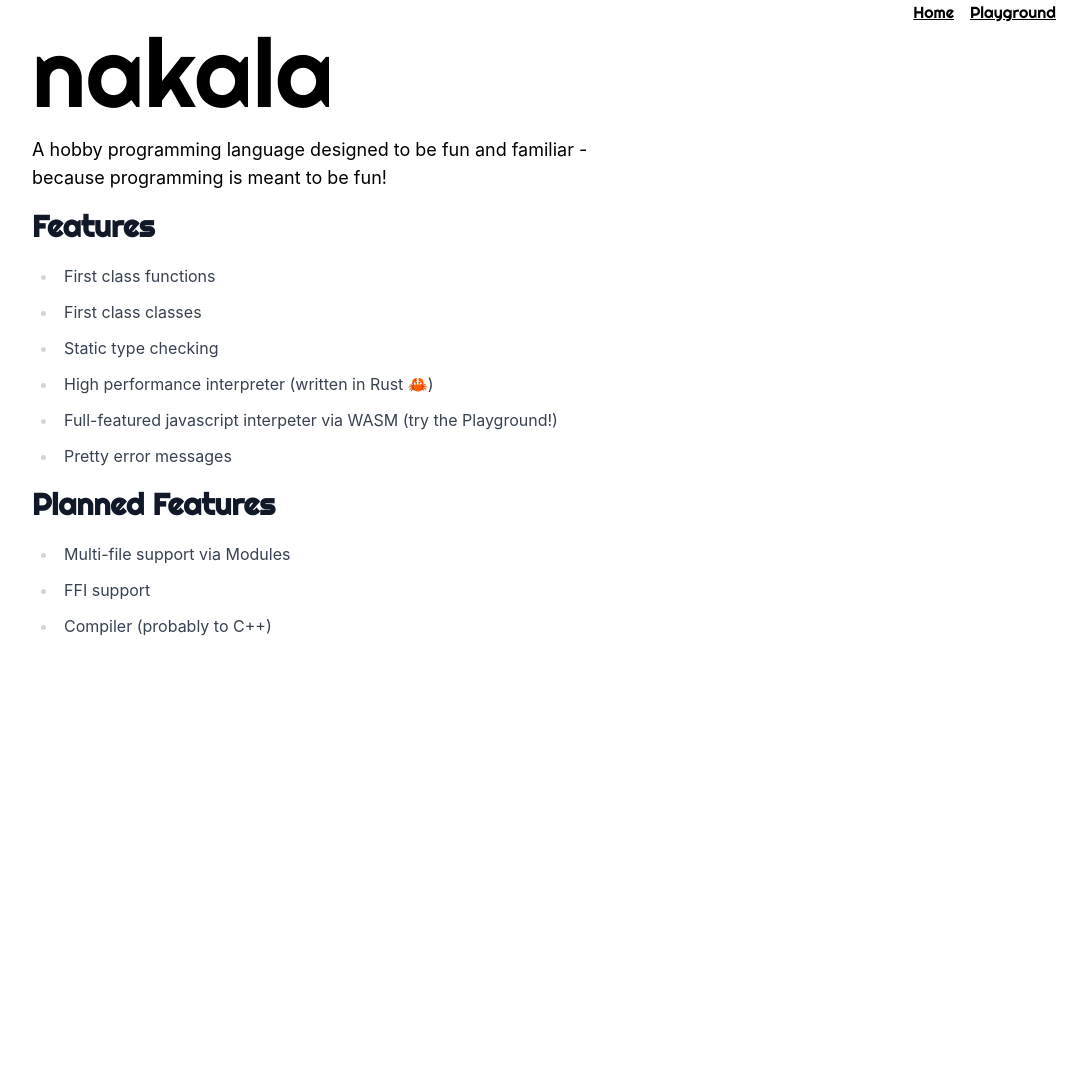
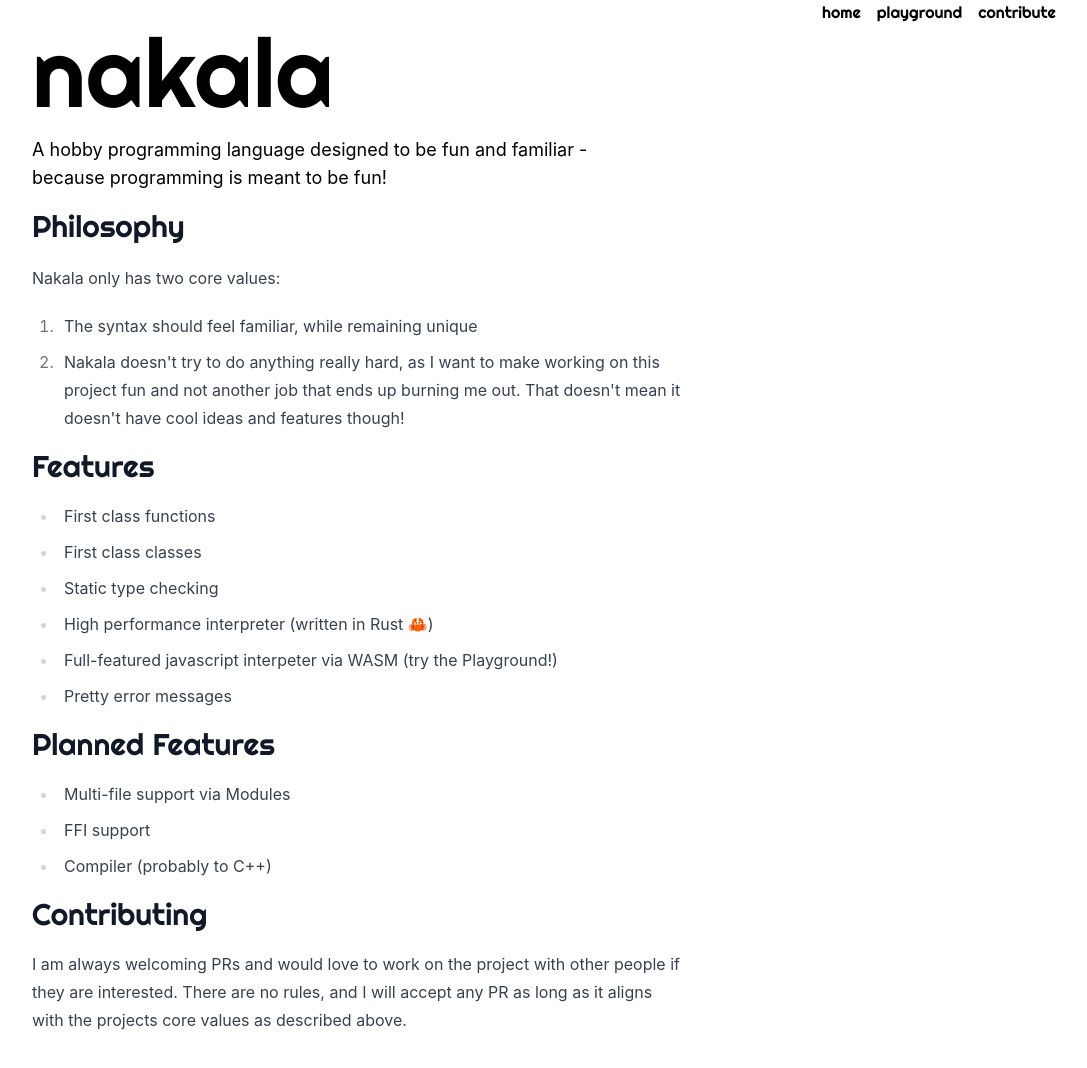
Before and after one commit to nakala-lang/website, a Next.js app: page / in a window 1280 px wide. Shown: the top 1068 px of the page, without its empty margins (96-1183 px from the left). Before the commit the page ends 800 px from the top, so only its background shows below. Built offline with nearby package versions, Linux system fonts and the light colour scheme.

Commit message:
fix: add more substance to the home page

```diff
--- a/components/menubar.tsx
+++ b/components/menubar.tsx
@@ -1,21 +1,30 @@
-import Link from 'next/link';
-import React from 'react';
+import Link from "next/link";
+import React, { useState } from "react";
 
-const routes = [{
-  url: "/",
-  title: "Home"
-},
-{
-  url: "/playground",
-  title: "Playground"
-}]
+const routes = [
+  {
+    url: "/",
+    title: "Home",
+  },
+  {
+    url: "/playground",
+    title: "Playground",
+  },
+];
 
 export default function MenuBar() {
   return (
-    <div className="w-full flex gap-4 font-righteous underline">
+    <div className="w-full flex gap-4 font-righteous">
       <div className="grow" />
-      <Link className="font-bold" href="/">Home</Link>
-      <Link href="/playground">Playground</Link>
+      <Link href="/">
+        <p className="hover:underline hover:cursor-pointer">home</p>
+      </Link>
+      <Link href="/playground">
+        <p className="hover:underline hover:cursor-pointer">playground</p>
+      </Link>
+      <a target="_blank" href="https://github.com/nakala-lang">
+        <p className="hover:underline hover:cursor-pointer">contribute</p>
+      </a>
     </div>
-  )
+  );
 }
--- a/pages/index.tsx
+++ b/pages/index.tsx
@@ -20,21 +20,47 @@ const Home: NextPage = () => {
       </section>
 
       <article className="prose mt-4">
-        <h3 className="font-righteous text-3xl">Features</h3>
+        <h3 className="font-righteous font-light text-3xl">Philosophy</h3>
+        <div>
+          <p>Nakala only has two core values:</p>
+
+          <ol>
+            <li>The syntax should feel familiar, while remaining unique</li>
+            <li>
+              Nakala doesn't try to do anything really hard, as I want to make
+              working on this project fun and not another job that ends up
+              burning me out. That doesn't mean it doesn't have cool ideas and
+              features though!
+            </li>
+          </ol>
+        </div>
+
+        <h3 className="font-righteous font-light text-3xl -mt-1">Features</h3>
         <ul>
           <li>First class functions</li>
           <li>First class classes</li>
           <li>Static type checking</li>
           <li>High performance interpreter (written in Rust 🦀)</li>
-          <li>Full-featured javascript interpeter via WASM (try the Playground!)</li>
+          <li>
+            Full-featured javascript interpeter via WASM (try the Playground!)
+          </li>
           <li>Pretty error messages</li>
         </ul>
-        <h3 className="font-righteous -mt-1 text-3xl">Planned Features</h3>
+
+        <h3 className="font-righteous font-light -mt-1 text-3xl">Planned Features</h3>
         <ul>
           <li>Multi-file support via Modules</li>
           <li>FFI support</li>
           <li>Compiler (probably to C++)</li>
         </ul>
+
+        <h3 className="font-righteous font-light -mt-1 text-3xl">Contributing</h3>
+        <p>
+          I am always welcoming PRs and would love to work on the project with
+          other people if they are interested. There are no rules, and I will
+          accept any PR as long as it aligns with the projects core values as
+          described above.
+        </p>
       </article>
     </div>
   );
--- a/styles/globals.css
+++ b/styles/globals.css
@@ -8,6 +8,7 @@ body {
   margin: 0;
   font-family: -apple-system, BlinkMacSystemFont, Segoe UI, Roboto, Oxygen,
     Ubuntu, Cantarell, Fira Sans, Droid Sans, Helvetica Neue, sans-serif;
+  overflow-x: hidden;
 }
 
 a {
```
